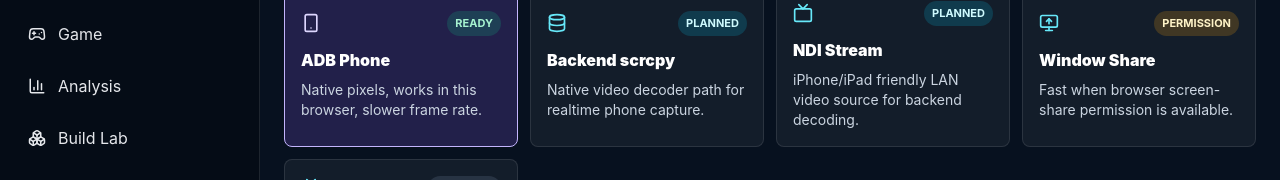
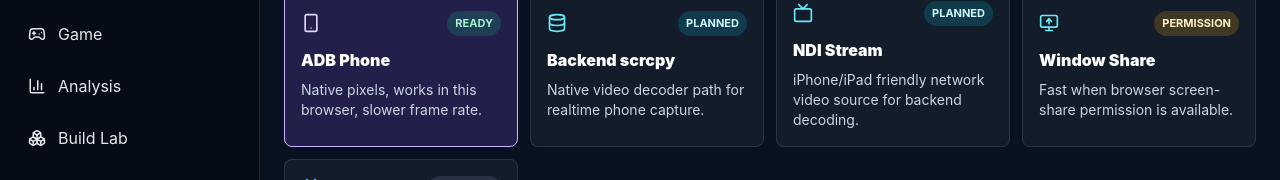
Before and after one commit to spectralAV/mlbb-co-pilot, a React (Vite) app in the folder frontend/: page /capture in a window 1280 px wide. Shown: the part 176-356 px from the top of the page. Built offline with nearby package versions, Linux system fonts and the light colour scheme.

Commit message:
Clarify NDI capture source wording

```diff
--- a/frontend/src/pages/LiveCapture.tsx
+++ b/frontend/src/pages/LiveCapture.tsx
@@ -26,7 +26,7 @@
 }> = [
   { id: "adb", title: "ADB Phone", state: "ready", detail: "Native pixels, works in this browser, slower frame rate." },
   { id: "scrcpy", title: "Backend scrcpy", state: "planned", detail: "Native video decoder path for realtime phone capture." },
-  { id: "ndi", title: "NDI Stream", state: "planned", detail: "iPhone/iPad friendly LAN video source for backend decoding." },
+  { id: "ndi", title: "NDI Stream", state: "planned", detail: "iPhone/iPad friendly network video source for backend decoding." },
   { id: "window", title: "Window Share", state: "permission", detail: "Fast when browser screen-share permission is available." },
   { id: "obs", title: "OBS / Camera", state: "optional", detail: "Optional desktop/streaming setup, not required." }
 ];
```
